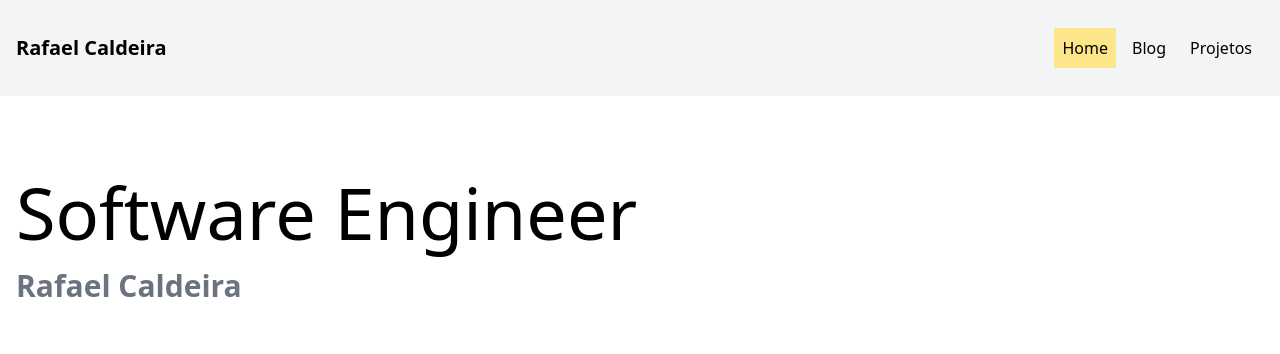
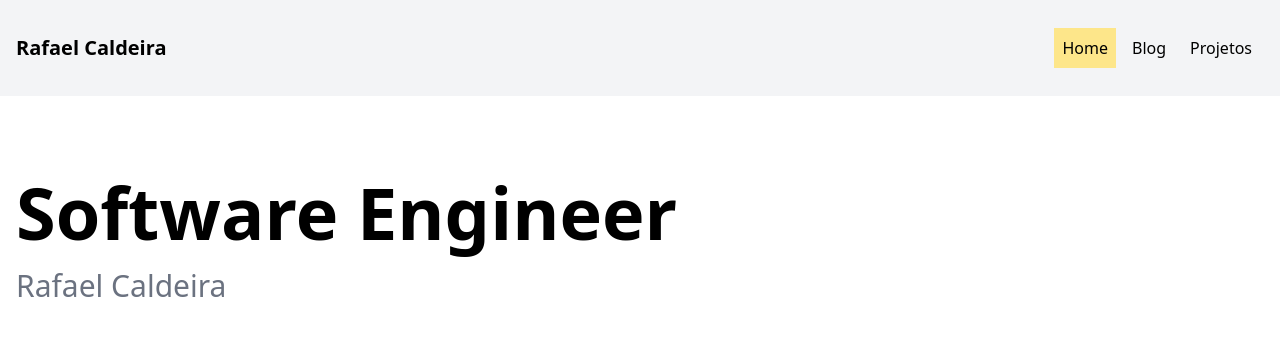
Before and after one commit to rcaldeiradev/Rafael-Caldeira, a Next.js app: page / in a window 1280 px wide. Shown: the top 354 px of the page. Built offline with nearby package versions, Linux system fonts and the light colour scheme.

Commit message:
Fixing hero positions

```diff
--- a/src/app/components/Hero.tsx
+++ b/src/app/components/Hero.tsx
@@ -1,8 +1,8 @@
 export default function Hero() {
   return <div className="hero my-16">
-    <h1 className="flex flex-col-reverse">
-      <span className="font-bold text-3xl text-gray-500">Rafael Caldeira</span>
-      <span className="font-regular text-7xl mb-5">Software Engineer</span>
+    <h1 className="flex flex-col">
+      <span className="font-bold text-7xl mb-5">Software Engineer</span>
+      <span className="font-regular text-3xl text-gray-500">Rafael Caldeira</span>
     </h1>
   </div>
 }
```
